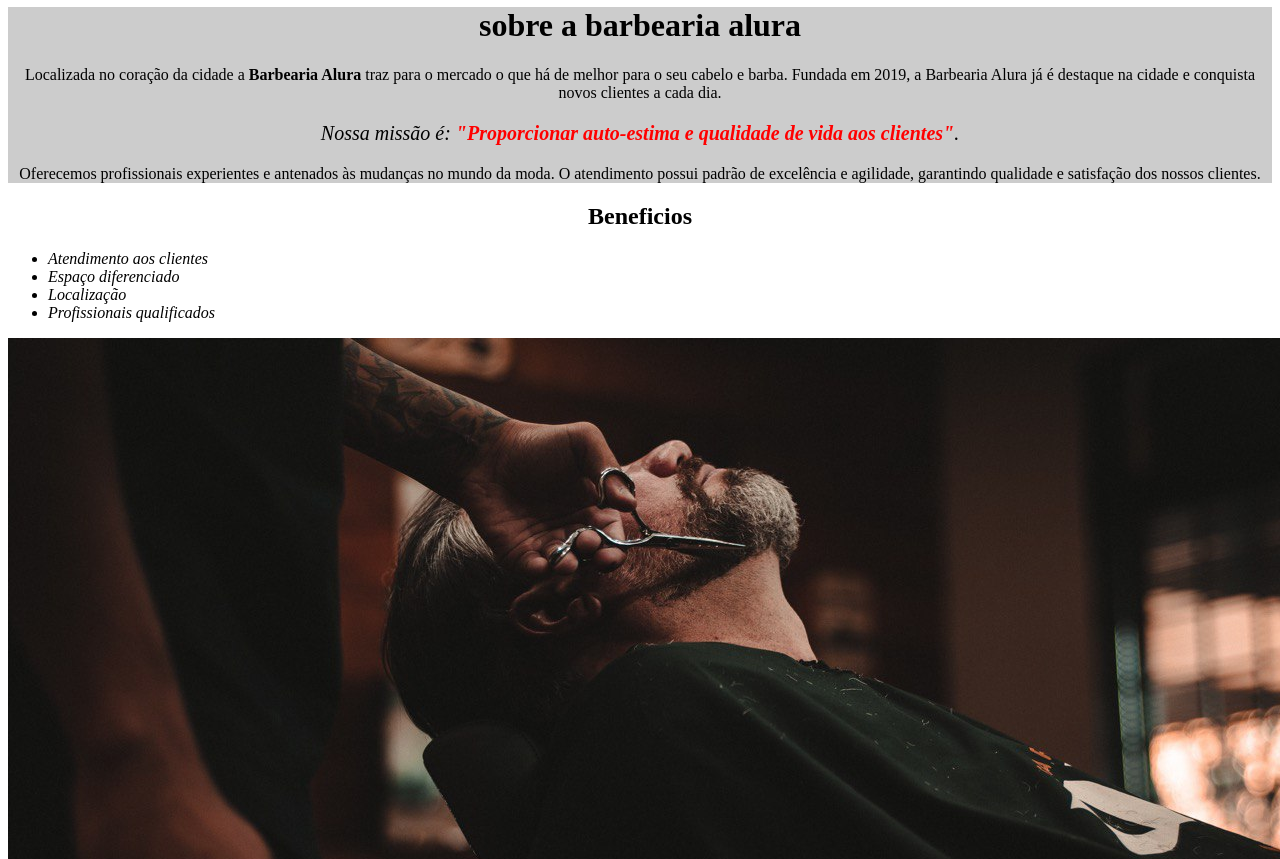
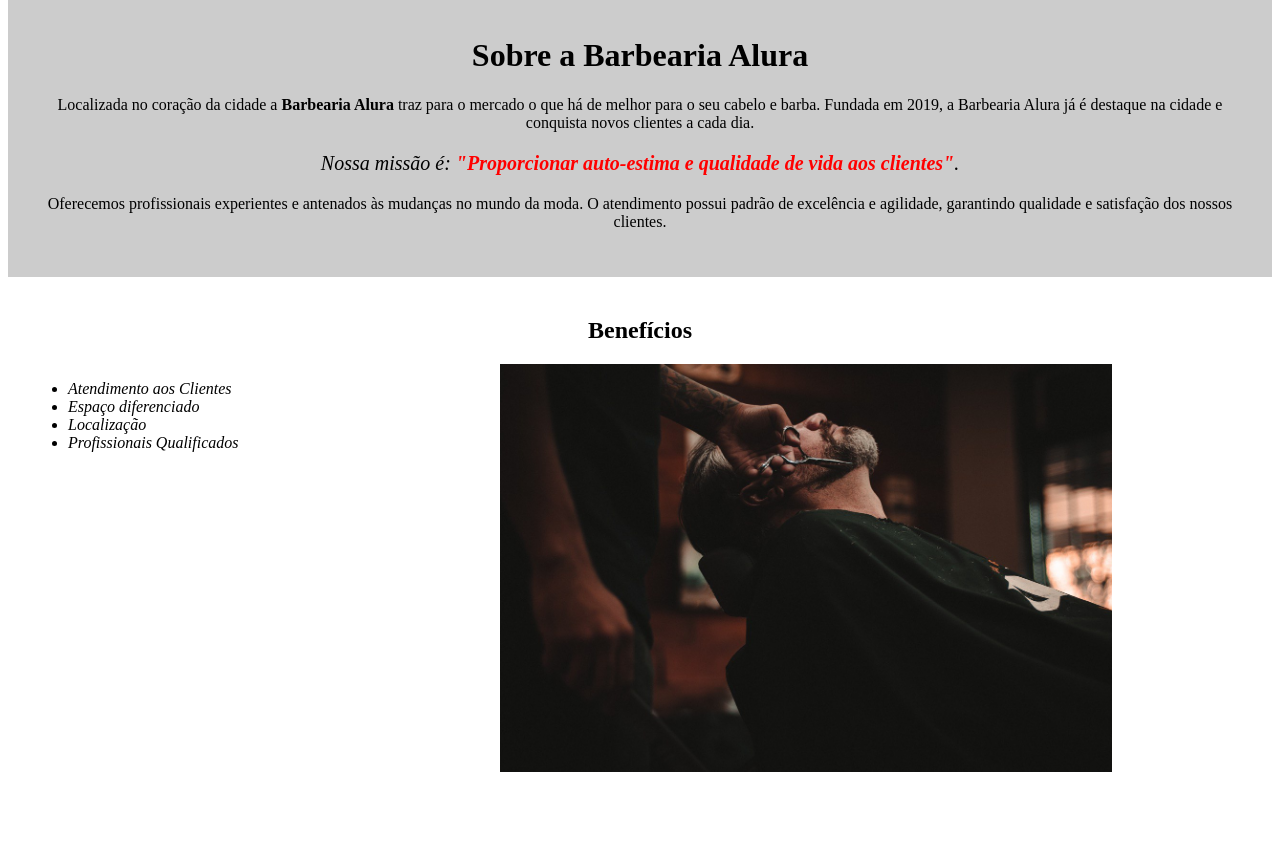
Before and after one commit to felipekauan/Barbearia-Alura, a plain HTML site: page index.html in a window 1280 px wide. Shown: the part 500-1359 px from the top of the page. After the commit the page ends 1304 px from the top, so only its background shows below. Drawn offline with Linux system fonts and the light colour scheme.

Commit message:
Add files via upload

```diff
--- a/index.html
+++ b/index.html
@@ -13,28 +13,26 @@
 
 <img id="banner" src="banner.jpg">
       <div class="principal">
+    <h1>Sobre a Barbearia Alura</h1>
 
-            <h1 style="text-align: center;background: #CCCCCC; front-style: oblique;"> sobre a barbearia alura</h1>
-
-            <p style="text-align: center;">Localizada no coração da cidade a <strong>Barbearia Alura</strong> traz para o mercado o que há de melhor para o seu cabelo e barba.
+    <p>Localizada no coração da cidade a <strong>Barbearia Alura</strong> traz para o mercado o que há de melhor para o seu cabelo e barba.
     Fundada em 2019, a Barbearia Alura já é destaque na cidade e conquista novos clientes a cada dia.</p>
 
-            <p id="missão" style="font-size: 20px;text-align: center;"><em>Nossa missão é: <strong>"Proporcionar auto-estima e qualidade de vida aos clientes"</strong>.</em></p>
+    <p id="missao"><em>Nossa missão é: <strong>"Proporcionar auto-estima e qualidade de vida aos clientes"</strong>.</em></p>
 
-            <p style="text-align: center;">Oferecemos profissionais experientes e antenados às mudanças no mundo da moda.
+    <p>Oferecemos profissionais experientes e antenados às mudanças no mundo da moda.
     O atendimento possui padrão de excelência e agilidade, garantindo qualidade e satisfação dos nossos clientes.</p>
 </div>
 
 <div class="beneficios">
-    <h2>Beneficios</h2>
+    <h2>Benefícios</h2>
 
     <ul>
-
-          <li class="itens">Atendimento aos clientes</li>
+        <li class="itens">Atendimento aos Clientes</li>
         <li class="itens">Espaço diferenciado</li>
         <li class="itens">Localização</li>
-          <li class="itens">Profissionais qualificados</li>
+        <li class="itens">Profissionais Qualificados</li>
+    </ul>
 
-     </ul>
-     <img src="beneficios.jpg">
+    <img src="beneficios.jpg" class="imagembeneficios">
 </div>
--- a/style.css
+++ b/style.css
@@ -39,3 +39,33 @@ h2 {
 
     text-align: center;
 }
+Footer
+body {
+
+}
+
+.principal{
+    background: #CCCCCC;
+    padding: 30px;
+}
+.itens {
+    font-style: italic;
+}
+
+.beneficios {
+    background: #FFFFFF;
+    padding: 20px;
+}
+
+h2 {
+    text-align: center;
+}
+ul {
+    display: inline-block;
+    vertical-align: top;
+    width: 20%;
+    margin-right: 15%;
+}
+.imagembeneficios {
+    width: 50%;
+}
```
Lines whose indentation alone changed are shown as unchanged.
